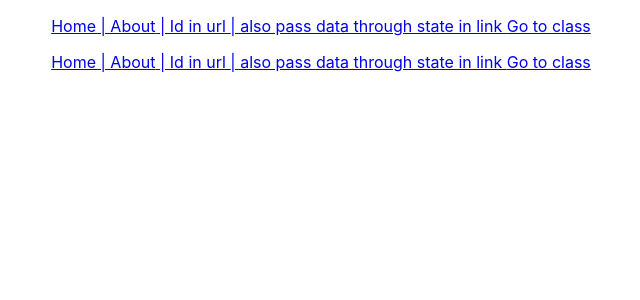
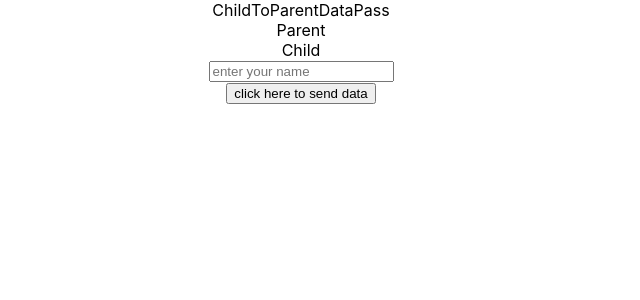
Before and after one commit to es-77/react-js-learn-app, a React (Create React App) app: page /admin/about in a window 1280 px wide. Shown: the top 300 px of the page, without its empty margins (339-979 px from the left). Built offline with nearby package versions, Linux system fonts and the light colour scheme.

Commit message:
function components arrow props event child to parent data pass

```diff
--- a/src/App.js
+++ b/src/App.js
@@ -21,11 +21,14 @@ import GetIdToUrl from './components/routing_components/GetIdToUrl';
 import ContactPage from './components/routing_components/ContactPage';
 import LinkStateData from './components/routing_components/LinkStateData';
 import Class from './components/routing_components/decentant_components/Class';
+import ArrowFunction from './function_components/ArrowFunction';
+import ExportDefaultOrExport, { MyFunction1, MyFunction2 } from './function_components/ExportDefaultOrExport';
+import PropsEvent from './function_components/PropsEvent';
+import ChildToParentDataPass from './function_components/ChildToParentDataPass';
 
 function App() {
   return (
     <div className="App">
-      <TopBar />
       {/* <StateHook /> */}
       {/* <UseEffectHook /> */}
       {/* <UseContextHook /> */}
@@ -38,21 +41,30 @@ function App() {
       {/* <UseLoggerHook /> */}
       {/* <UseDebugValueHook /> */}
       {/* <UseLocalStorageHook /> */}
+      {/* <TopBar />
       <Routes>
         <Route path='/' element={<Home />} />
         <Route path='/about' element={<About />} />
         <Route path='/get-id/:id' element={<GetIdToUrl />} />
         <Route path='/contact-page' element={<ContactPage />} />
-        <Route path='/state-data' element={<LinkStateData />} />
-        <Route path='/class/*' element={<Class />} />
+        <Route path='/state-data' element={<LinkStateData />} /> */}
+        {/* <Route path='/class/*' element={<Class />} /> */}
         {/* <Route path='*' element={<ErrorPage />} /> */}
-        <Route path='*' element={<Navigate to='/' />} />
+        {/* <Route path='*' element={<Navigate to='/' />} /> */}
         {/* route grouping  */}
-        <Route path='/admin' element={<TopBar />}>
+        {/* <Route path='/admin' element={<TopBar />}>
           <Route path='/admin/home' element={<Home />} />
           <Route path='/admin/about' element={<About />} />
         </Route>
-      </Routes>
+      </Routes> */}
+
+      {/* function components  */}
+      {/* <ArrowFunction/> */}
+      {/* <ExportDefaultOrExport/>
+      <MyFunction1/>
+      <MyFunction2/> */}
+      {/* <PropsEvent/> */}
+      <ChildToParentDataPass/>
     </div>
   );
 }
--- /dev/null
+++ b/src/function_components/ArrowFunction.js
@@ -0,0 +1,11 @@
+import React from 'react'
+
+const ArrowFunction = ()=> {
+  return (
+    <div>
+      arrow function is here
+    </div>
+  )
+}
+
+export default ArrowFunction
--- /dev/null
+++ b/src/function_components/ChildToParentDataPass.js
@@ -0,0 +1,12 @@
+import React from 'react'
+import Parent from '../function_components/components/child_to_parent_data_pass/Parent'
+function ChildToParentDataPass() {
+  return (
+    <div>ChildToParentDataPass
+    <br />
+    <Parent />
+    </div>
+  )
+}
+
+export default ChildToParentDataPass
--- /dev/null
+++ b/src/function_components/ExportDefaultOrExport.js
@@ -0,0 +1,23 @@
+import React from 'react'
+
+function ExportDefaultOrExport() {
+  return (
+    <>
+    <div>
+      default export default function
+    </div>
+    </>
+  )
+}
+
+const MyFunction1 =()=>{
+    return <h1> export functions 1</h1>
+}
+const MyFunction2 =()=>{
+    return <h1> export functions 2</h1>
+}
+
+// not working in first letter in small like below
+// export {myFunction1,myFunction2}
+export {MyFunction1,MyFunction2}
+export default ExportDefaultOrExport
--- /dev/null
+++ b/src/function_components/PropsEvent.js
@@ -0,0 +1,14 @@
+import React from 'react'
+import Parent from './components/prop_event/Parent'
+
+function PropsEvent() {
+  return (
+    <div>
+    PropsEvent
+    <br />
+    <Parent/>
+    </div>
+  )
+}
+
+export default PropsEvent
--- /dev/null
+++ b/src/function_components/components/child_to_parent_data_pass/Child.js
@@ -0,0 +1,20 @@
+import React, { useState } from 'react'
+
+function Child({myfunction}) {
+ const [text,setText] = useState('');
+    const childrenFunction = ()=>{
+        myfunction(text);
+    }
+  return (
+    <div>Child
+    <br />
+    <input type='text' placeholder='enter your name' onChange={(e)=>setText(e.target.value)}/>
+    <br />
+
+
+    <button onClick={childrenFunction}>click here to send data</button>
+    </div>
+  )
+}
+
+export default Child
--- /dev/null
+++ b/src/function_components/components/child_to_parent_data_pass/Parent.js
@@ -0,0 +1,19 @@
+import React from 'react'
+import Child from './Child'
+
+function Parent(props) {
+
+    const myfunction = (text)=>{
+        alert(text);
+    }
+
+  return (
+    <div>Parent
+    <br />
+    <Child myfunction={myfunction}/>
+    <br />
+    </div>
+  )
+}
+
+export default Parent
--- /dev/null
+++ b/src/function_components/components/prop_event/Child.js
@@ -0,0 +1,18 @@
+import React from 'react'
+
+function Child(props) {
+    const handleClick = (e)=>{
+        alert(123+e.target.id);
+    }
+  return (
+    <div>
+    Child
+    <br/>
+    {props.name} === {props.father}
+    <br/>
+    <button id="my_id" onClick={(e)=>handleClick(e)} > click here</button>
+    </div>
+  )
+}
+
+export default Child
--- /dev/null
+++ b/src/function_components/components/prop_event/Parent.js
@@ -0,0 +1,13 @@
+import React from 'react'
+import Child from './Child'
+
+function Parent() {
+  return (
+    <div>Parent
+    <br />
+    <Child name="emmanuel" father="saleem"/>
+    </div>
+  )
+}
+
+export default Parent
```
